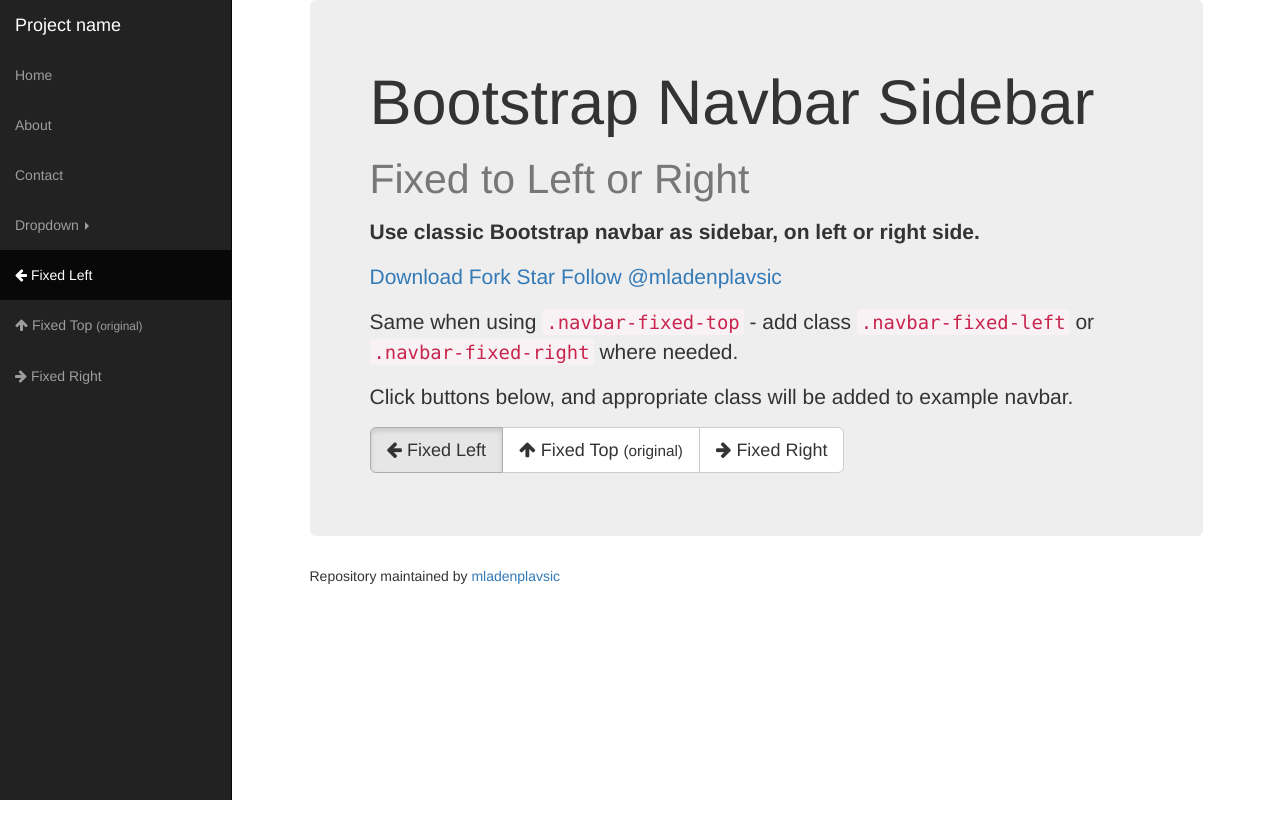
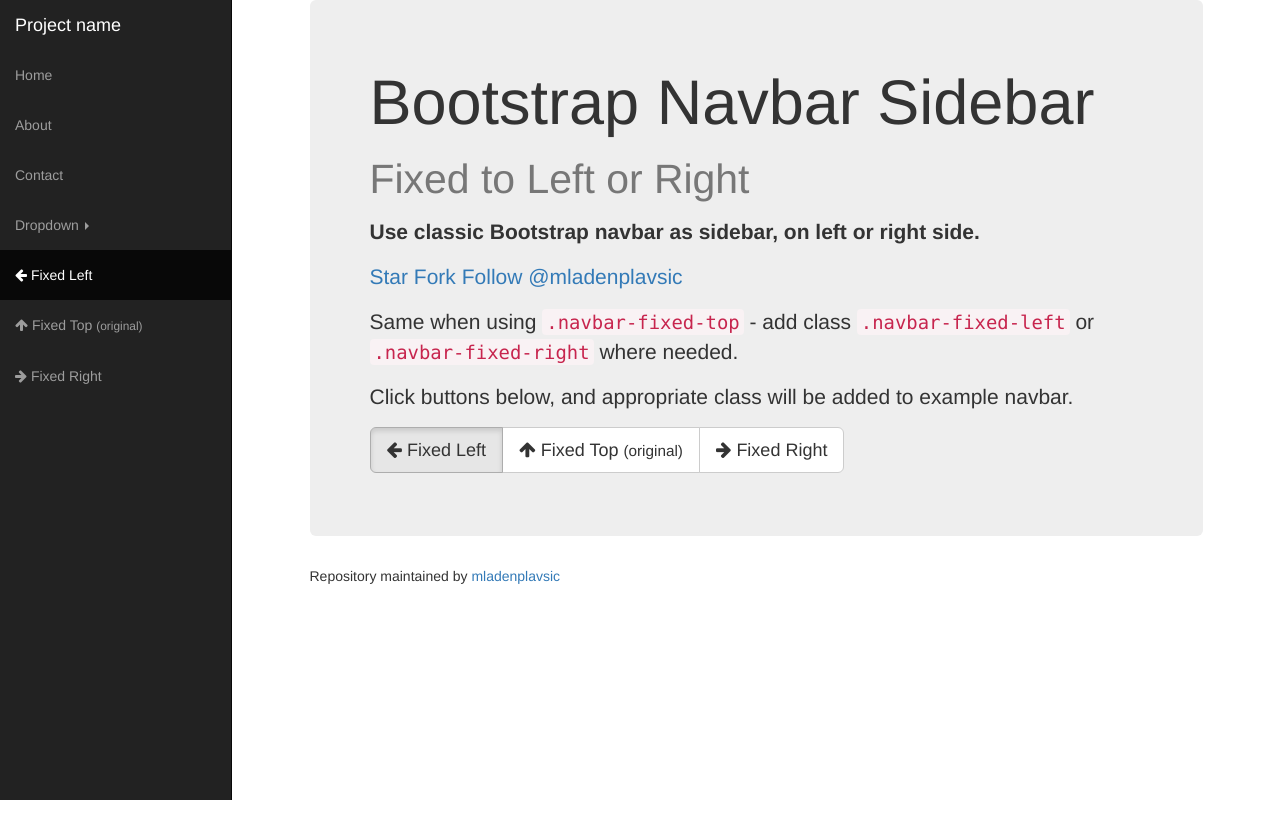
Before and after one commit to mladenplavsic/bootstrap-navbar-sidebar, a website: page docs/index.html in a window 1280 px wide. Shown: the top 838 px of the page. Drawn offline with nearby package versions, Linux system fonts and the light colour scheme.

Commit message:
GitHub links updated

```diff
--- a/docs/index.html
+++ b/docs/index.html
@@ -86,10 +86,8 @@
         </strong>
       </p>
       <p>
-        <!-- Place this tag where you want the button to render. -->
-        <a class="github-button" href="https://github.com/mladenplavsic/bootstrap-navbar-sidebar/archive/master.zip" data-icon="octicon-cloud-download" data-style="mega" aria-label="Download mladenplavsic/bootstrap-navbar-sidebar on GitHub">Download</a>
+        <a class="github-button" href="https://github.com/mladenplavsic/bootstrap-navbar-sidebar" data-icon="octicon-star" data-style="mega" data-count-href="/mladenplavsic/bootstrap-navbar-sidebar/stargazers" data-count-api="/repos/mladenplavsic/bootstrap-navbar-sidebar#stargazers_count" data-count-aria-label="# stargazers on GitHub" aria-label="Star mladenplavsic/bootstrap-navbar-sidebar on GitHub">Star</a>
         <a class="github-button" href="https://github.com/mladenplavsic/bootstrap-navbar-sidebar/fork" data-icon="octicon-repo-forked" data-style="mega" data-count-href="/mladenplavsic/bootstrap-navbar-sidebar/network" aria-label="Fork mladenplavsic/bootstrap-navbar-sidebar on GitHub">Fork</a>
-        <a class="github-button" href="https://github.com/mladenplavsic/bootstrap-navbar-sidebar" data-icon="octicon-star" data-style="mega" data-count-href="/mladenplavsic/bootstrap-navbar-sidebar/stargazers" data-count-api="/repos/mladenplavsic/bootstrap-navbar-sidebar#stargazers_count" data-count-aria-label="# stargazers on GitHub" aria-label="Star mladenplavsic/bootstrap-navbar-sidebar on GitHub">Star</a>
         <a class="github-button" href="https://github.com/mladenplavsic" data-style="mega" aria-label="Follow @mladenplavsic on GitHub">Follow @mladenplavsic</a>
       </p>
       <p>Same when using <code>.navbar-fixed-top</code> - add class <code>.navbar-fixed-left</code> or <code>.navbar-fixed-right</code> where needed.</p>
```
